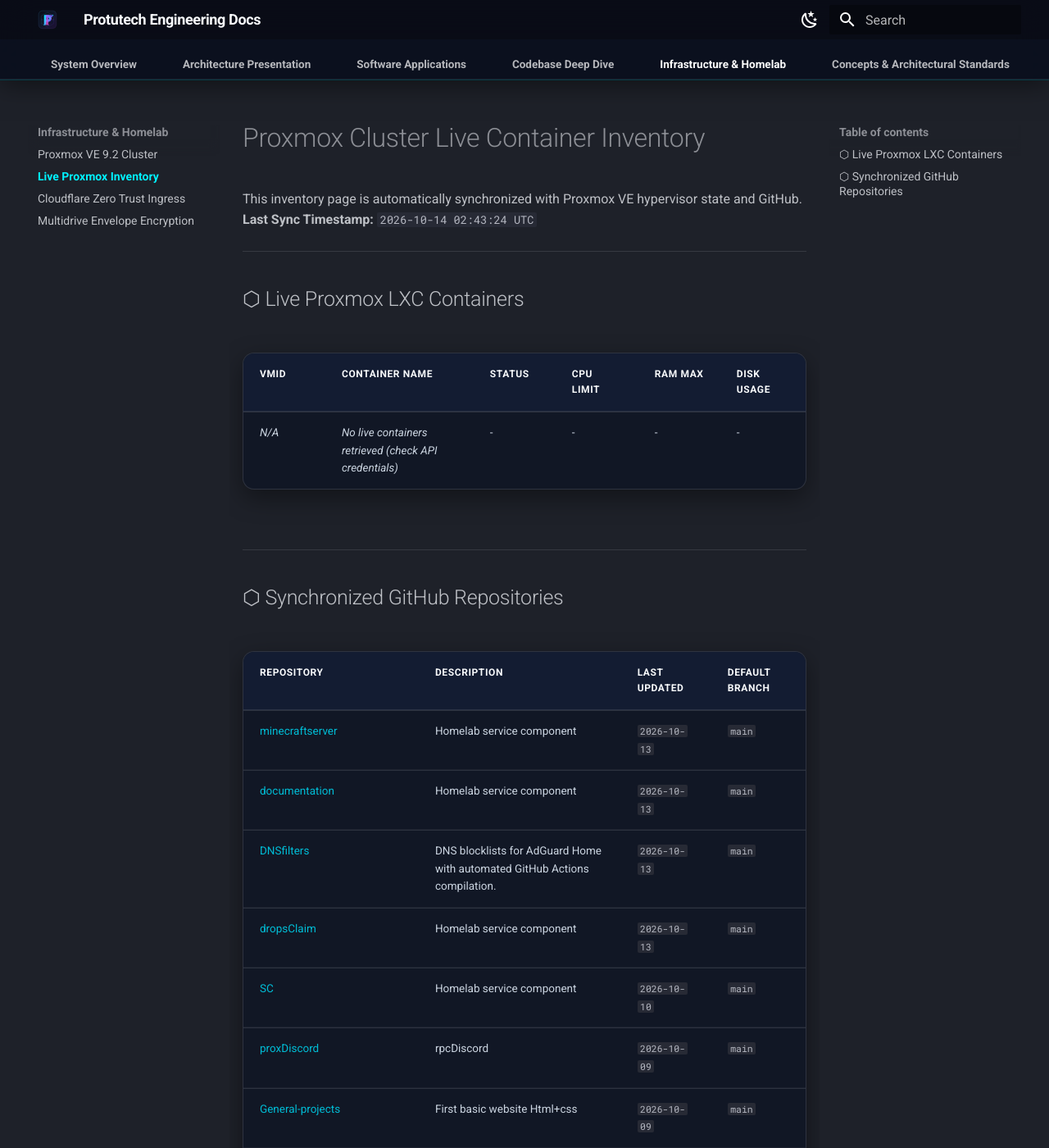
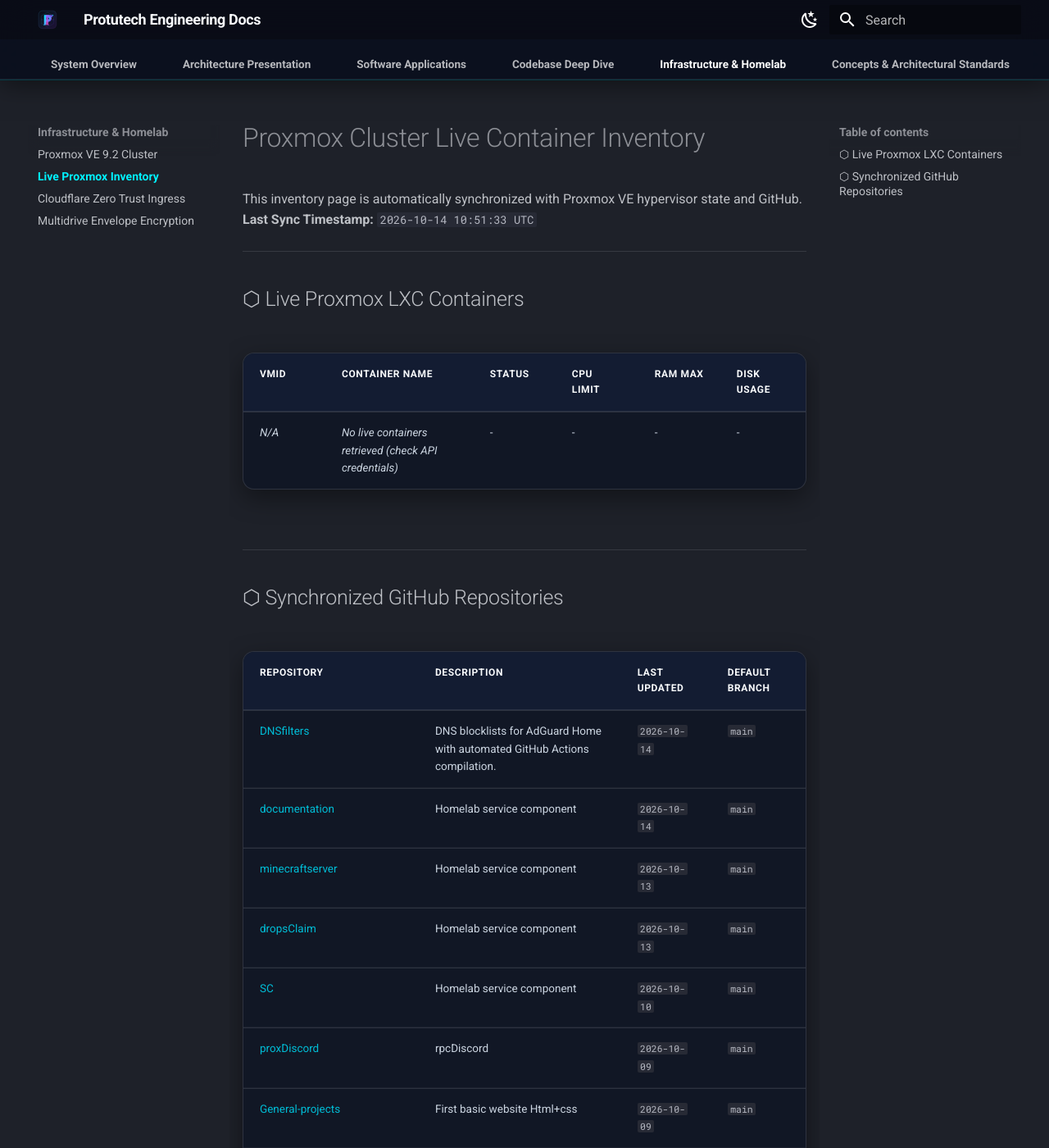
Before and after one commit to IAndrexI/documentation, an MkDocs documentation site: the page built from docs/infra/proxmox-live-inventory.md, in a window 1280 px wide and 1400 px high. Shown: the whole window at 82% size. Built offline with MkDocs 1.6.1 and Material for MkDocs 9.7.7, drawn with Linux system fonts in a browser that asks for light colours.

Commit message:
chore(auto-update): sync live Proxmox containers and GitHub repos [skip ci]

```diff
--- a/docs/infra/proxmox-live-inventory.md
+++ b/docs/infra/proxmox-live-inventory.md
@@ -1,7 +1,7 @@
 # Proxmox Cluster Live Container Inventory
 
 This inventory page is automatically synchronized with Proxmox VE hypervisor state and GitHub.
-**Last Sync Timestamp:** `2026-10-14 02:43:24 UTC`
+**Last Sync Timestamp:** `2026-10-14 10:51:33 UTC`
 
 ---
 
@@ -17,9 +17,9 @@
 
 | Repository | Description | Last Updated | Default Branch |
 | :--- | :--- | :--- | :--- |
+| [DNSfilters](https://github.com/IAndrexI/DNSfilters) | DNS blocklists for AdGuard Home with automated GitHub Actions compilation. | `2026-10-14` | `main` |
+| [documentation](https://github.com/IAndrexI/documentation) | Homelab service component | `2026-10-14` | `main` |
 | [minecraftserver](https://github.com/IAndrexI/minecraftserver) | Homelab service component | `2026-10-13` | `main` |
-| [documentation](https://github.com/IAndrexI/documentation) | Homelab service component | `2026-10-13` | `main` |
-| [DNSfilters](https://github.com/IAndrexI/DNSfilters) | DNS blocklists for AdGuard Home with automated GitHub Actions compilation. | `2026-10-13` | `main` |
 | [dropsClaim](https://github.com/IAndrexI/dropsClaim) | Homelab service component | `2026-10-13` | `main` |
 | [SC](https://github.com/IAndrexI/SC) | Homelab service component | `2026-10-10` | `main` |
 | [proxDiscord](https://github.com/IAndrexI/proxDiscord) | rpcDiscord | `2026-10-09` | `main` |
```
